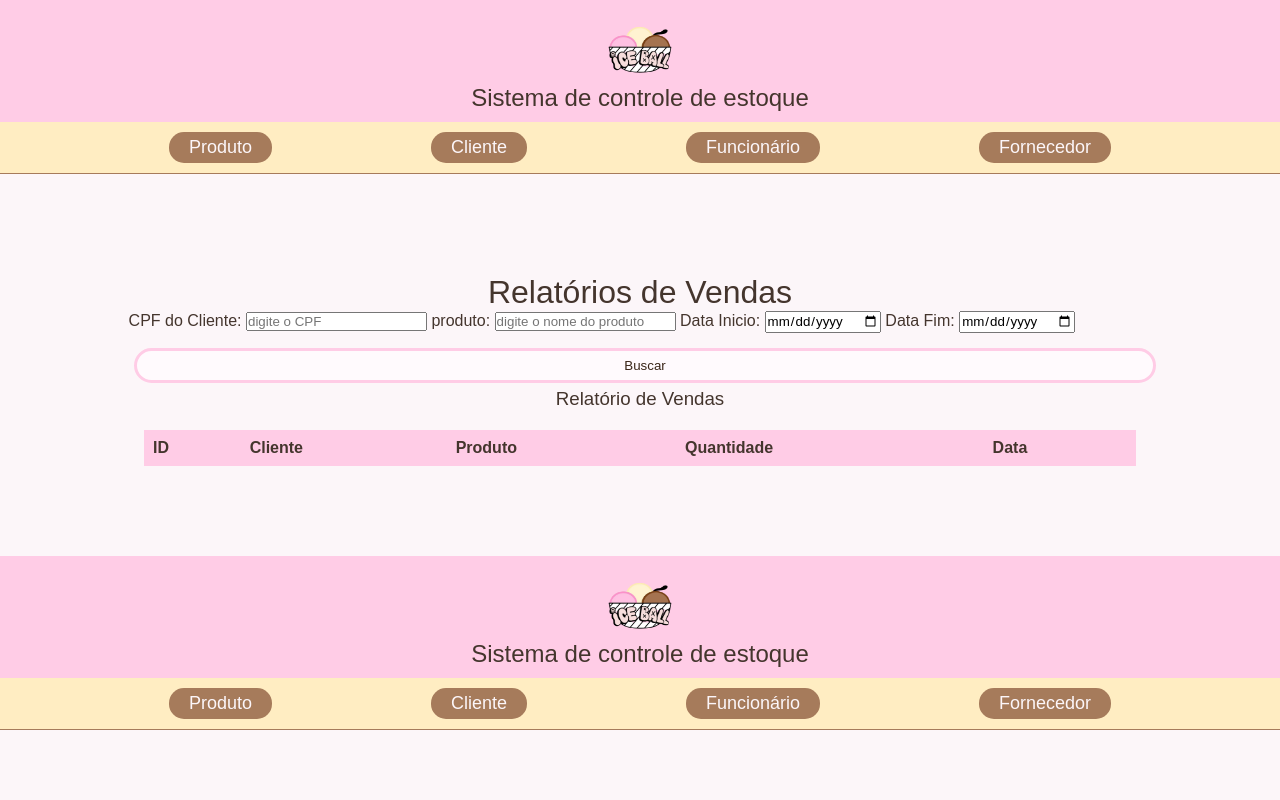
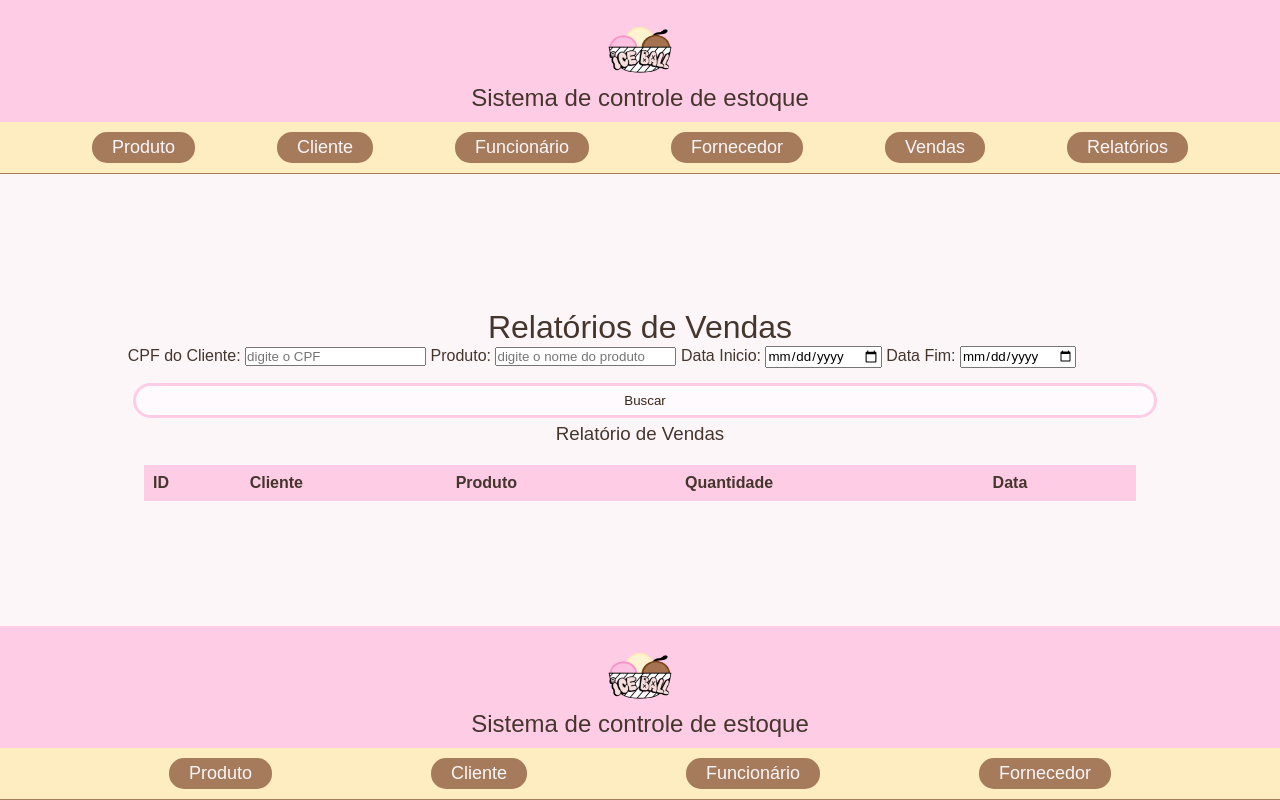
Before and after one commit to annaclaralemossilva/dozero, a plain HTML site: page pub/relatorio.html in a window 1280 px wide. Drawn offline with Linux system fonts and the light colour scheme; no server answers; a web font is replaced by a local one.

Commit message:
Update relatorio.html

```diff
--- a/pub/relatorio.html
+++ b/pub/relatorio.html
@@ -21,10 +21,12 @@
     <!-- Menu de navegação superior -->
     <nav>
         <div class="nav-buttons">
-            <a href="#" class="nav-btn">Produto</a>
-            <a href="#" class="nav-btn">Cliente</a>
-            <a href="#" class="nav-btn">Funcionário</a>
-            <a href="#" class="nav-btn">Fornecedor</a>
+            <a href="produto.html" class="nav-btn">Produto</a>
+            <a href="cliente.html" class="nav-btn">Cliente</a>
+            <a href="funcionario.html" class="nav-btn">Funcionário</a>
+            <a href="fornecedor.html" class="nav-btn">Fornecedor</a>
+            <a href="venda.html" class="nav-btn">Vendas</a>
+            <a href="relatorio.html" class="nav-btn">Relatórios</a>
         </div>
     </nav>
         <!-- Conteúdo principal -->
@@ -35,7 +37,7 @@
         <label for="cpf">CPF do Cliente:</label>
         <input type="text" id="cpf" placeholder="digite o CPF">
 
-        <label for="produto">produto:</label>
+        <label for="produto">Produto:</label>
         <input type="text" id="produto" placeholder="digite o nome do produto">
 
         <label for="datainicio">Data Inicio:</label>
@@ -82,7 +84,7 @@
         </div>
     </nav>
         <!-- Conteúdo principal -->
-        <div class="main-content">
+        <div class="0main-content">
 </footer>
 </body>
 </html>
```
